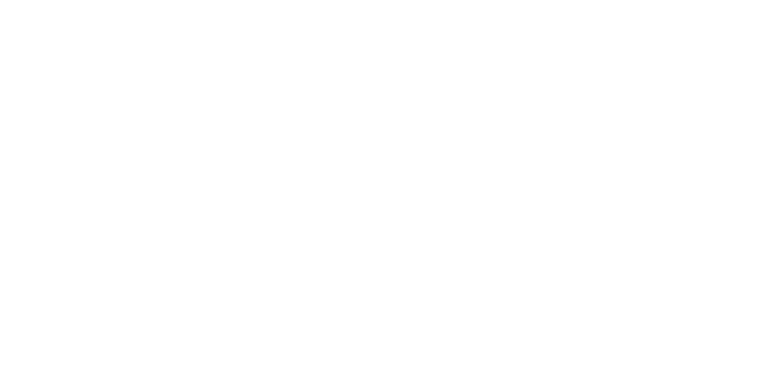
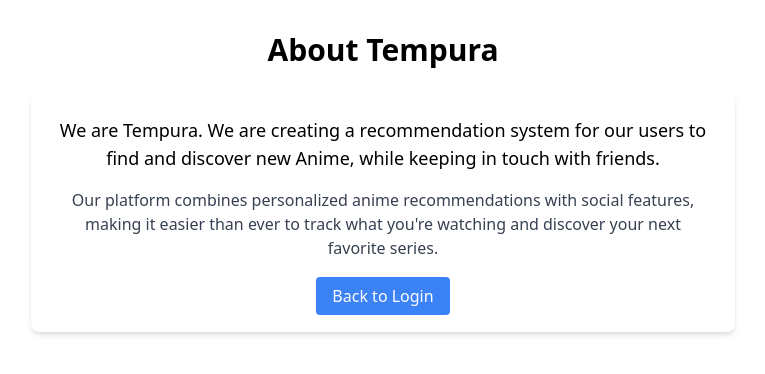
Before and after one commit to the-sam-sepiol/Tempura, a React (Create React App) app in the folder client/: page /about in a window 1280 px wide. Before the commit this address had no page. Shown: the top 374 px of the page, without its empty margins (257-1022 px from the left). Built offline with nearby package versions, Linux system fonts and the light colour scheme.

Commit message:
Update About Page

```diff
--- a/client/src/App.tsx
+++ b/client/src/App.tsx
@@ -5,6 +5,7 @@
 import SignUp from './pages/signup.tsx';
 import Decision from './pages/decision.tsx';
 import Account from './pages/Account.tsx';
+import About from './pages/About.tsx';
 
 const App: React.FC = () => {
   return (
@@ -16,6 +17,7 @@
         <Route path="/home" element={<Home />} />
         <Route path="/signup" element={<SignUp />} />
         <Route path="/account" element ={<Account />} />
+        <Route path="/about" element = {<About />} />
       </Routes>
     </Router>
   );
--- a/client/src/pages/About.tsx
+++ b/client/src/pages/About.tsx
@@ -1,10 +1,25 @@
 import React from 'react';
+import { Link } from 'react-router-dom';
 
 const About: React.FC = () => {
   return (
-    <div className="text-center p-4">
-      <h1 className="text-2xl font-bold">About Page</h1>
-      <p>This is the About Page!</p>
+    <div className="max-w-3xl mx-auto p-8 text-center">
+      <h1 className="text-3xl font-bold mb-6">About Tempura</h1>
+
+      <div className="bg-white p-6 rounded-lg shadow-md">
+        <p className="text-lg mb-4">
+          We are Tempura. We are creating a recommendation system for our users to find and discover new Anime, while keeping in touch with friends.
+        </p>
+
+        <p className="text-gray-700 mb-6">
+          Our platform combines personalized anime recommendations with social features,
+          making it easier than ever to track what you're watching and discover your next favorite series.
+        </p>
+
+        <Link to="/login" className="mt-4 py-2 px-4 bg-blue-500 text-white rounded hover:bg-blue-600">
+          Back to Login
+        </Link>
+      </div>
     </div>
   );
 };
--- a/client/src/pages/login.tsx
+++ b/client/src/pages/login.tsx
@@ -59,6 +59,11 @@
           <Link to="/signup" className="py-2 px-4 border border-blue-500 text-blue-500 rounded ml-2">
             Sign Up
           </Link>
+          <div className="mt-4 text-center">
+            <Link to="/about" className="text-blue-500 hover:underline">
+              About Tempura
+            </Link>
+          </div>
         </form>
       </div>
     </>
```
